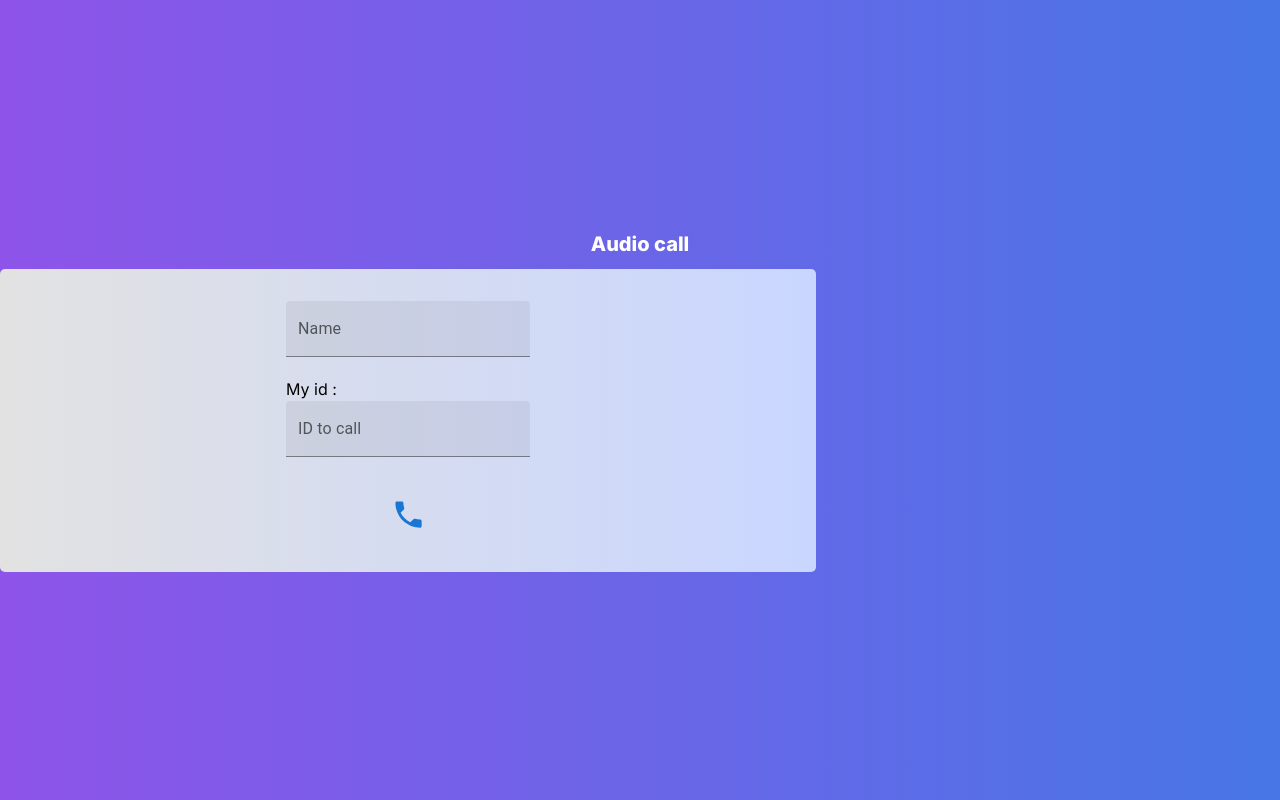
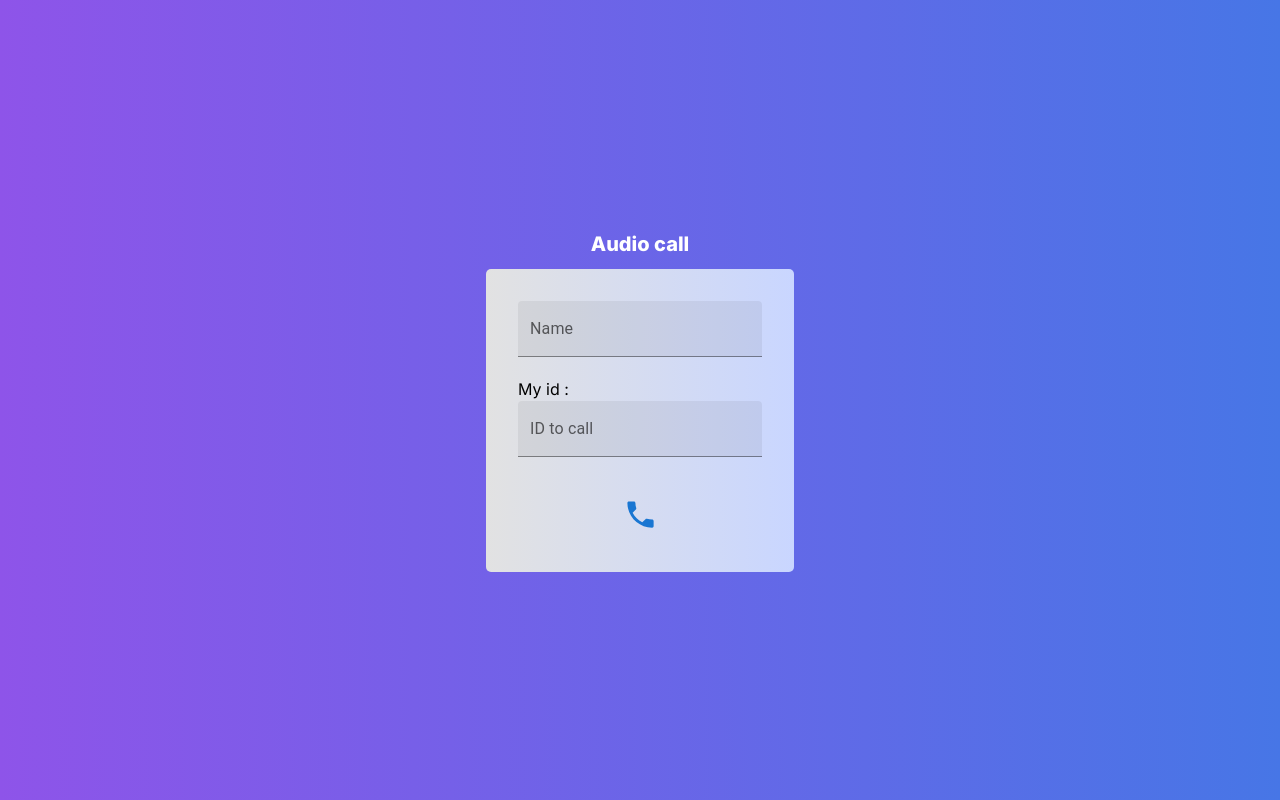
Before and after one commit to Abhijitsingha-code/Webrtc_frontend, a Next.js app: page / in a window 1280 px wide. Built offline with nearby package versions, Linux system fonts and the light colour scheme; no server answers.

Commit message:
Update globals.css

```diff
--- a/app/globals.css
+++ b/app/globals.css
@@ -17,12 +17,13 @@
 }
 
 .container {
-	display: grid;
-	grid-template-columns: 7fr 3fr;
+	display: flex;
+	align-items: center;
+	justify-content: center;
 }
 
 .myId {
-	margin-right: 5rem;
+	/* margin-right: 5rem; */
 	border-radius: 5px;
 	background: #c9d6ff; /* fallback for old browsers */
 	background: -webkit-linear-gradient(to right, #e2e2e2, #c9d6ff); /* Chrome 10-25, Safari 5.1-6 */
@@ -37,7 +38,6 @@
 	justify-content: center;
 	align-content: center;
 }
-
 .call-button {
 	text-align: center;
 	margin-top: 2rem;
```
